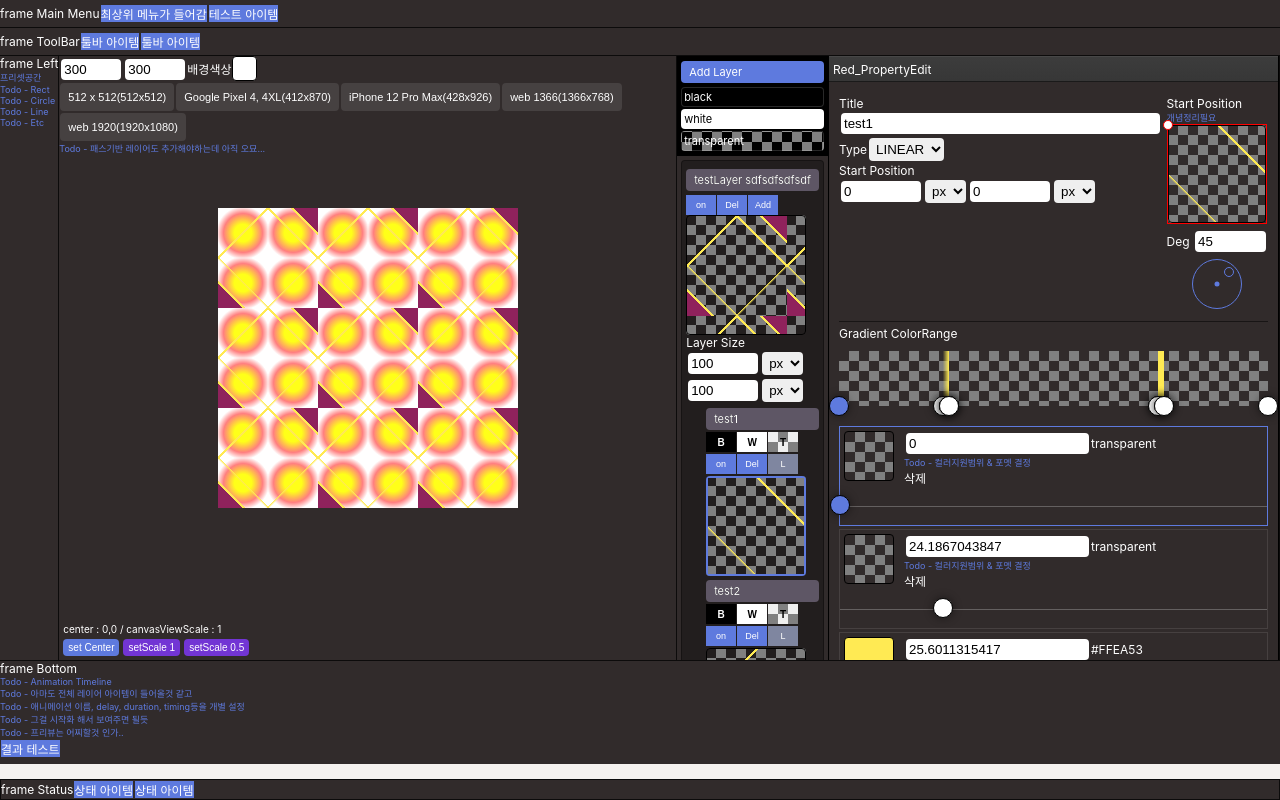
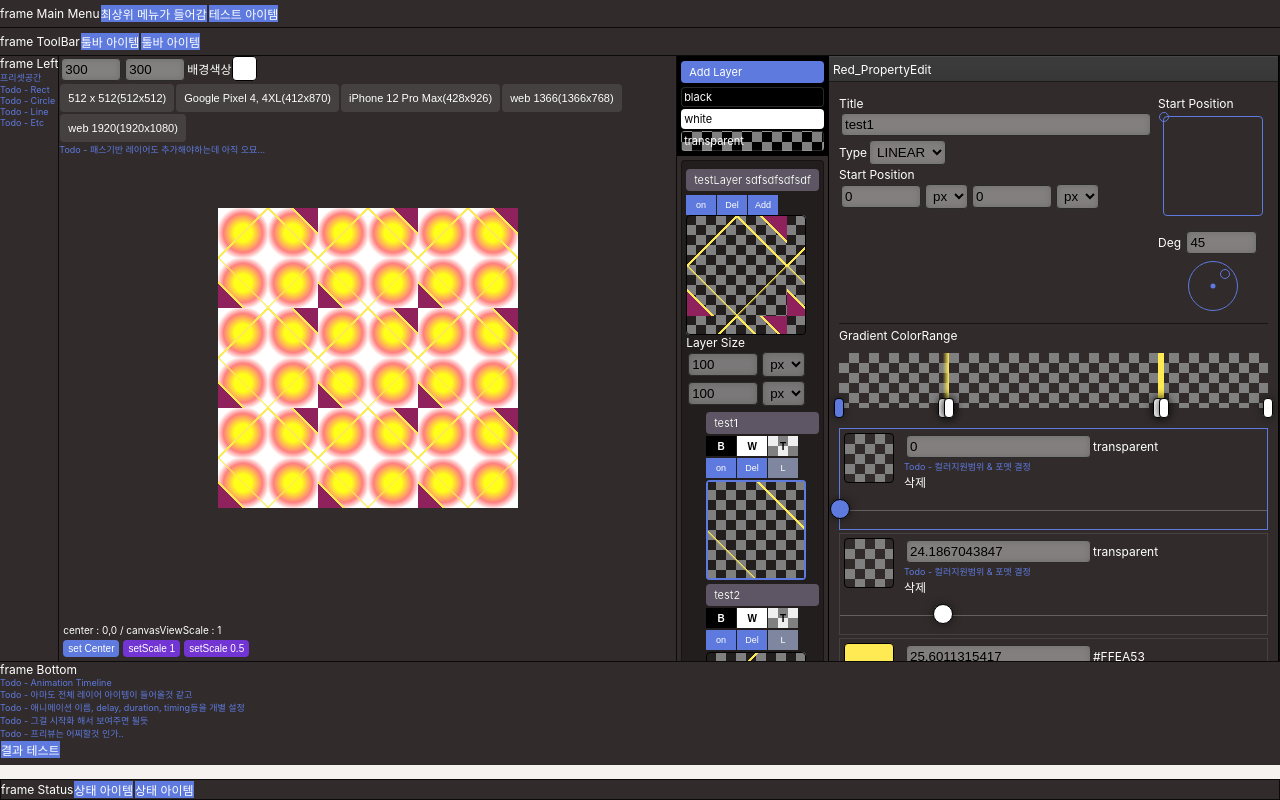
Before and after one commit to redcamel/RedGradient, a React (Create React App) app: page / in a window 1280 px wide. Built offline with nearby package versions, Linux system fonts and the light colour scheme.

Commit message:
- 정리중

```diff
--- a/src/App.css
+++ b/src/App.css
@@ -18,8 +18,10 @@ input, select {
     margin: 2px;
     border-radius: 4px;
     outline: none;
-    border: 0;
-    padding: 3px
+    padding: 3px;
+    background: rgba(255,255,255,0.4);
+    border:1px solid #2a2a2a;
+    box-shadow: inset 0 0 7px rgba(0,0,0,0.16);
 }
 
 #root {
--- a/src/editor/property/Red_GradientColorEdit.jsx
+++ b/src/editor/property/Red_GradientColorEdit.jsx
@@ -2,6 +2,7 @@ import React from "react";
 import GRADIENT_TYPE from "../GRADIENT_TYPE";
 import {SketchPicker} from 'react-color';
 import UI_Number from "../../core/UI_Number";
+import Red_Layer from "../layer/Red_Layer";
 
 //TODO - 일단 더미로 쭉 쳐보고 정리
 let targetContext;
@@ -65,8 +66,8 @@ class Red_GradientColorEdit extends React.Component {
         height: '20px',
         bottom: 0,
         left: tLeft,
-        borderRadius: '50%',
-        width: '20px',
+        borderRadius: '4px',
+        width: '10px',
         background: activeYn ? '#5e7ade' : '#fff',
         border: '1px solid #000',
         transform: `translate(-50%,50%)`,
@@ -121,6 +122,7 @@ class Red_GradientColorEdit extends React.Component {
     const rootComponent = this.props.rootComponent;
     const rootComponentState = rootComponent.state;
     const data = rootComponentState.activeSubData;
+    const activeLayer = rootComponentState.activeLayer;
 
     return <div style={style.container}>
       <div
@@ -219,7 +221,6 @@ class Red_GradientColorEdit extends React.Component {
                   {/*<div>r:{rgba[0]} g:{rgba[1]} b:{rgba[2]} a:{rgba[3]}</div>*/}
                   {/*<div>#{rgba2hex(`rgba(${rgba.join(',')})`)}</div>*/}
                 </div>
-
               </div>
               <div style={{height: '25px', marginBottom: '10px', alignItems: 'center'}}>
                 <div style={{
--- a/src/editor/property/Red_PropertyEdit.jsx
+++ b/src/editor/property/Red_PropertyEdit.jsx
@@ -36,7 +36,6 @@ class Red_PropertyEdit extends React.Component {
             </div>
             <div>
               <div>Start Position</div>
-              <div className={'todo'}>개념정리필요</div>
               <Red_PropertyPositionEditByMouse rootComponent={rootComponent} />
               <div style={{height :'5px'}}/>
               <Red_PropertyDegreeEdit rootComponent={rootComponent} />
--- a/src/editor/property/Red_PropertyPositionEditByMouse.jsx
+++ b/src/editor/property/Red_PropertyPositionEditByMouse.jsx
@@ -1,75 +1,95 @@
 import React from "react";
-import Red_Layer from "../layer/Red_Layer";
 
 const SIZE = 100;
+let targetContext;
+const HD_move = e => {targetContext.calcSize(e);};
+const HD_up = e => {
+  window.removeEventListener('mousemove', HD_move);
+  window.removeEventListener('mouseup', HD_up);
+};
 
 class Red_PropertyPositionEditByMouse extends React.Component {
   constructor(props) {
     super(props);
-    this.state = {
-
-      moveCenterStart: false
-    };
+    this.refRect = React.createRef();
   }
 
+  calcSize(e) {
+    const rootComponent = targetContext.props.rootComponent;
+    const rootComponentState = rootComponent.state;
+    const activeSubData = rootComponentState.activeSubData;
+    const layerSize = rootComponentState.activeLayer.size;
+    const canvasInfo = rootComponentState.canvasInfo;
+    const rect = targetContext.refRect.current.getBoundingClientRect();
+    let tX = (e.pageX - (rect.x));
+    let tY = (e.pageY - (rect.y));
+
+    let layerPixelW = layerSize.wUnit === '%' ? canvasInfo.width * layerSize.w / 100 : layerSize.w;
+    let layerPixelH = layerSize.hUnit === '%' ? canvasInfo.height * layerSize.h / 100 : layerSize.h;
+
+    let tPercentX = activeSubData['position']['xUnit'] === '%' ? tX / SIZE * 100 : tX * layerPixelW / SIZE;
+    let tPercentY = activeSubData['position']['yUnit'] === '%' ? tY / SIZE * 100 : tY * layerPixelH / SIZE;
+
+    activeSubData['position']['x'] = tPercentX;
+    activeSubData['position']['y'] = tPercentY;
+    rootComponent.setState({});
+  }
 
   render() {
     const rootComponent = this.props.rootComponent;
     const rootComponentState = rootComponent.state;
-    const activeLayer = rootComponentState.activeLayer;
-    const layerSize = activeLayer['size'];
     const activeSubData = rootComponentState.activeSubData;
+    const layerSize = rootComponentState.activeLayer.size;
+    const position = activeSubData['position'];
+    const canvasInfo = rootComponentState.canvasInfo;
+    let layerPixelW = layerSize.wUnit === '%' ? canvasInfo.width * layerSize.w / 100 : layerSize.w;
+    let layerPixelH = layerSize.hUnit === '%' ? canvasInfo.height * layerSize.h / 100 : layerSize.h;
 
-    return <div
-      style={{
-        width: `${SIZE}px`,
-        height: `${layerSize.h / layerSize.w * SIZE}px`,
-        border: '1px solid red',
-        transition: 'width 0.2s,height 0.2s'
-      }}
-      onMouseDown={e => this.state.moveCenterStart = true}
-      onMouseMove={e => {
-        if (this.state.moveCenterStart && e.target.className === 'layerItem') {
-          e = e.nativeEvent;
-          let tX = e['layerX'] / SIZE * (activeSubData['position']['xUnit'] === '%' ? 100 : layerSize.w);
-          let tY = e['layerY'] / (layerSize.h / layerSize.w * SIZE) * (activeSubData['position']['yUnit'] === '%' ? 100 : layerSize.h);
-          activeSubData['position']['x'] = tX;
-          activeSubData['position']['y'] = tY;
-          rootComponent.setState({});
-        }
-      }}
-      onClick={e => this.state.moveCenterStart = false}
-      onMouseLeave={e => this.state.moveCenterStart = false}
-    >
-      <div className={'transparent_checker'} style={{
-        width: `100%`,
-        height: `100%`,
-        cursor: 'pointer',
-        borderRadius: '4px',
-        overflow: 'hidden',
-        transition: 'height 0.2s'
-      }}>
-        <div className={'layerItem'}
-             style={{background: Red_Layer.calcGradientItem(activeSubData, false, activeLayer)}} />
+    let tPercentX = position['xUnit'] === '%' ? (position.x / 100 * layerPixelW) % 100 : (position.x * SIZE / layerPixelW * layerPixelW / SIZE % layerPixelW);
+    let tPercentY = position['yUnit'] === '%' ? (position.y / 100 * layerPixelH) % 100 : (position.y * SIZE / layerPixelH * layerPixelH / SIZE % layerPixelH);
+    if (tPercentX < 0) tPercentX = 100 + tPercentX;
+    if (tPercentY < 0) tPercentY = 100 + tPercentY;
+    return <div>
+      <div
+        ref={this.refRect}
+        style={style.box}
+        onMouseDown={e => {
+          targetContext = this;
+          window.addEventListener('mousemove', HD_move);
+          window.addEventListener('mouseup', HD_up);
+        }}
+        onClick={e => {
+          targetContext = this;
+          this.calcSize(e.nativeEvent);
+        }}
+      >
+        <div style={{
+          ...style.degreeItem,
+          top: `${tPercentY}%`,
+          left: `${tPercentX}%`
+        }} />
       </div>
-      <div
-        style={{
-          position: 'absolute',
-          top: `${activeSubData.position.y * (activeSubData.position.yUnit === '%' ? 1 : SIZE / layerSize.h) % 100}%`,
-          left: `${activeSubData.position.x * (activeSubData.position.xUnit === '%' ? 1 : SIZE / layerSize.w) % 100}%`,
-          transform: 'translate(-50%,-50%)',
-          width: '10px',
-          height: '10px',
-          borderRadius: '50%',
-          background: '#fff',
-          border: '1px solid red',
-          transition: 'left 0.1s,top 0.1s',
-          cursor: 'pointer'
-        }}
-      />
     </div>;
   }
 
 }
 
 export default Red_PropertyPositionEditByMouse;
+const style = {
+  box: {
+    display: 'inline-block',
+    margin: '5px',
+    width: `${SIZE}px`, height: `${SIZE}px`,
+    border: '1px solid #5e7ade',
+    borderRadius: '4px',
+    cursor: 'pointer'
+  },
+
+  degreeItem: {
+    width: '10px', height: '10px',
+    border: '1px solid #5e7ade',
+    borderRadius: '50%',
+    position: 'absolute',
+    top: '50%', left: '50%', transform: 'translate(-50%,-50%)'
+  }
+};
```
Also changed, not shown: 15 other files (tests, documents, lock files or other folders).
